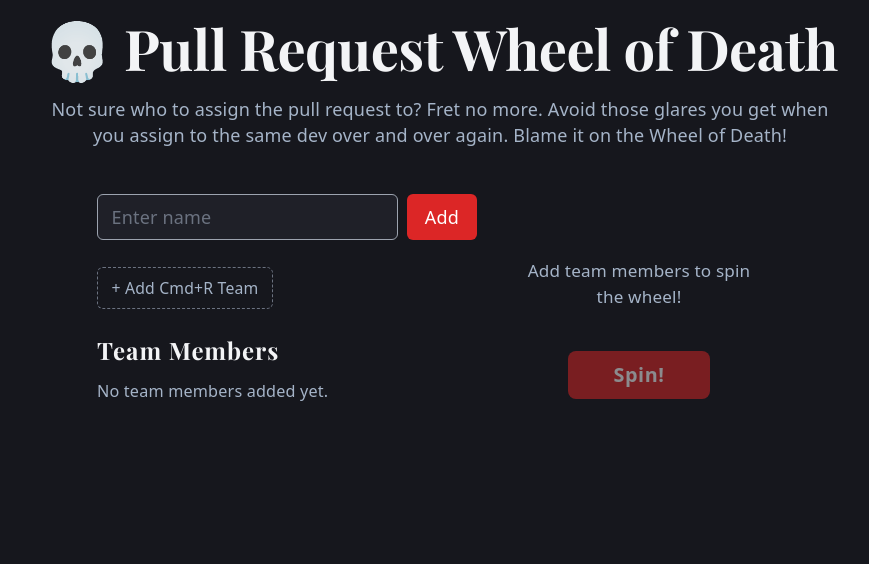
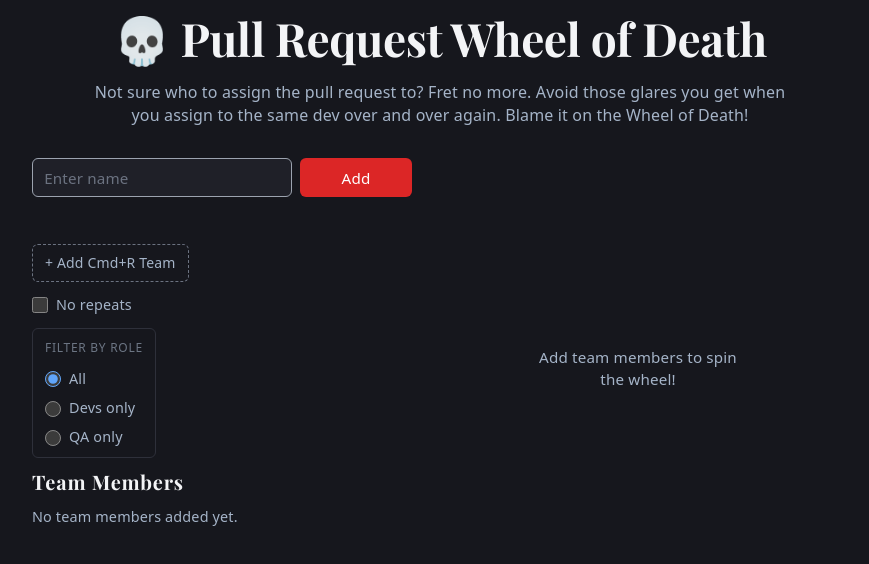
Before and after one commit to Ly900/pull-request-wheel, a React (Vite) app: page / in a window 1280 px wide. Shown: the top 564 px of the page, without its empty margins (200-1069 px from the left). Built offline with nearby package versions, Linux system fonts and the light colour scheme.

Commit message:
UI polish: font sizing, spacing, filters, no-repeat checkbox, layout fixes

```diff
--- a/src/App.css
+++ b/src/App.css
@@ -8,7 +8,7 @@ p {
   display: grid;
   grid-template-columns: 1fr;
   gap: 0.5rem;
-  margin-top: 1rem;
+  margin-top: 0.5rem;
   min-width: 0;
 }
 
@@ -25,7 +25,7 @@ p {
 .sidebar {
   display: flex;
   flex-direction: column;
-  gap: 1.5rem;
+  gap: 0.75rem;
   margin-top: 1.5rem;
   min-width: 0;
   overflow: hidden;
@@ -40,8 +40,8 @@ p {
 }
 
 .add-dev__input {
-  padding: 0.5rem 0.75rem;
-  font-size: 1rem;
+  padding: 0.45rem 0.7rem;
+  font-size: 0.95rem;
   border: 1px solid #9ca3af;
   border-radius: 6px;
   background: #1f2028;
@@ -61,14 +61,15 @@ p {
 }
 
 .add-dev__btn {
-  padding: 0.5rem 1rem;
-  font-size: 1rem;
+  padding: 0.45rem 0.9rem;
+  font-size: 0.95rem;
   border-radius: 6px;
   border: none;
   background: #dc2626;
   color: #fff;
   cursor: pointer;
   white-space: nowrap;
+  min-width: 7rem;
   transition: box-shadow 0.2s;
 }
 
@@ -78,7 +79,7 @@ p {
 
 .add-dev__error {
   color: #f87171;
-  font-size: 0.875rem;
+  font-size: 0.8rem;
   text-align: left;
   max-width: none;
   margin: 0;
@@ -100,6 +101,52 @@ p {
 .add-dev__preset-btn:hover {
   border-color: var(--accent);
   color: var(--accent);
+}
+
+/* ── Wheel filters (no repeats, devs only, QA only) ── */
+.wheel-filters {
+  display: flex;
+  flex-direction: column;
+  gap: 0.75rem;
+}
+
+.wheel-filters__group {
+  display: inline-flex;
+  flex-direction: column;
+  gap: 0.4rem;
+  padding: 0.5rem 0.75rem;
+  border: 1px solid var(--border);
+  border-radius: 6px;
+  width: fit-content;
+}
+
+.wheel-filters__group-label {
+  font-size: 0.75rem;
+  color: var(--text);
+  opacity: 0.6;
+  text-transform: uppercase;
+  letter-spacing: 0.06em;
+  margin-bottom: 0.1rem;
+  text-align: left;
+}
+
+/* ── No repeats toggle ── */
+.no-repeats-toggle {
+  display: flex;
+  align-items: center;
+  gap: 0.5rem;
+  font-size: 0.9rem;
+  color: var(--text);
+  cursor: pointer;
+  user-select: none;
+}
+
+.no-repeats-toggle input[type='checkbox'],
+.no-repeats-toggle input[type='radio'] {
+  width: 1rem;
+  height: 1rem;
+  accent-color: var(--accent);
+  cursor: pointer;
 }
 
 /* ── Team Members section ── */
@@ -149,6 +196,8 @@ p {
   flex-wrap: wrap;
   gap: 0.4rem;
   text-align: left;
+  min-height: 4.5rem; /* reserve space for ~2 rows of pills */
+  align-content: flex-start;
 }
 
 .dev-list__item {
@@ -187,12 +236,14 @@ p {
 .pr-history {
   text-align: left;
   margin-top: 1.5rem;
+  min-height: 12rem;
 }
 
 @media (min-width: 780px) {
   .pr-history {
     grid-column: 1; /* sidebar column */
     grid-row: 2;
+    min-height: 12rem;
   }
 }
 
@@ -244,6 +295,8 @@ p {
   .wheel-area {
     grid-column: 2;
     grid-row: 1 / 3;
+    align-items: flex-start;
+    padding-top: 1.5rem;
   }
 }
 
@@ -262,14 +315,15 @@ p {
 }
 
 .wheel__spin-btn {
-  padding: 0.6rem 2.5rem;
-  font-size: 1.1rem;
+  padding: 0.5rem 2rem;
+  font-size: 0.95rem;
   font-weight: 600;
   border-radius: 8px;
   border: none;
   background: #dc2626;
   color: #fff;
   cursor: pointer;
+  min-width: 7rem;
   transition: box-shadow 0.2s, opacity 0.2s;
   letter-spacing: 0.03em;
 }
@@ -284,7 +338,7 @@ p {
 }
 
 .wheel__result {
-  font-size: 1.2rem;
+  font-size: 1rem;
   color: var(--text-h);
   margin: 0;
   text-align: center;
--- a/src/App.tsx
+++ b/src/App.tsx
@@ -1,4 +1,4 @@
-import { useState } from 'react';
+import { useState, useRef } from 'react';
 import './App.css';
 import Wheel from './Wheel';
 
@@ -7,18 +7,29 @@ function App() {
   const [inputValue, setInputValue] = useState('');
   const [error, setError] = useState('');
   const [history, setHistory] = useState<string[]>([]);
+  const [noRepeats, setNoRepeats] = useState(false);
+  const [devsOnly, setDevsOnly] = useState(false);
+  const [qaOnly, setQaOnly] = useState(false);
+  const [wheelKey, setWheelKey] = useState(0);
+
+  const QA_MEMBERS = ['Regina', 'Sage'];
+  const errorTimerRef = useRef<ReturnType<typeof setTimeout> | null>(null);
+
+  const showError = (msg: string) => {
+    if (errorTimerRef.current) clearTimeout(errorTimerRef.current);
+    setError(msg);
+    errorTimerRef.current = setTimeout(() => setError(''), 3000);
+  };
 
   const addName = () => {
     const trimmed = inputValue.trim();
     if (!trimmed) {
-      setError('Please enter a name.');
-      setTimeout(() => setError(''), 3000);
+      showError('Please enter a name.');
       return;
     }
 
     if (names.some((n) => n.toLowerCase() === trimmed.toLowerCase())) {
-      setError(`"${trimmed}" is already on the team.`);
-      setTimeout(() => setError(''), 3000);
+      showError(`"${trimmed}" is already on the team.`);
       return;
     }
 
@@ -38,8 +49,7 @@ function App() {
       names.some((n) => n.toLowerCase() === name.toLowerCase())
     );
     if (allPresent) {
-      setError('Cmd+R team is already added.');
-      setTimeout(() => setError(''), 3000);
+      showError('Cmd+R team is already added.');
       return;
     }
     const merged = [...names];
@@ -54,6 +64,12 @@ function App() {
   const handleKeyDown = (e: React.KeyboardEvent<HTMLInputElement>) => {
     if (e.key === 'Enter') addName();
   };
+
+  const displayedNames = devsOnly
+    ? names.filter((n) => !QA_MEMBERS.includes(n))
+    : qaOnly
+    ? names.filter((n) => QA_MEMBERS.includes(n))
+    : names;
 
   return (
     <>
@@ -74,11 +90,54 @@ function App() {
             <button type="button" className="add-dev__btn" onClick={addName}>Add</button>
           </div>
 
-          {error && <p className="add-dev__error">{error}</p>}
+          <p className="add-dev__error" aria-live="polite">
+            {error || <>&nbsp;</>}
+          </p>
 
           <button type="button" className="add-dev__preset-btn" onClick={addCmdRTeam}>
             + Add Cmd+R Team
           </button>
+
+          <div className="wheel-filters">
+            <label className="no-repeats-toggle">
+              <input
+                type="checkbox"
+                checked={noRepeats}
+                onChange={(e) => setNoRepeats(e.target.checked)}
+              />
+              No repeats
+            </label>
+            <div className="wheel-filters__group">
+              <span className="wheel-filters__group-label">Filter by role</span>
+              <label className="no-repeats-toggle">
+                <input
+                  type="radio"
+                  name="role-filter"
+                  checked={!devsOnly && !qaOnly}
+                  onChange={() => { setDevsOnly(false); setQaOnly(false); }}
+                />
+                All
+              </label>
+              <label className="no-repeats-toggle">
+                <input
+                  type="radio"
+                  name="role-filter"
+                  checked={devsOnly}
+                  onChange={() => { setDevsOnly(true); setQaOnly(false); }}
+                />
+                Devs only
+              </label>
+              <label className="no-repeats-toggle">
+                <input
+                  type="radio"
+                  name="role-filter"
+                  checked={qaOnly}
+                  onChange={() => { setQaOnly(true); setDevsOnly(false); }}
+                />
+                QA only
+              </label>
+            </div>
+          </div>
 
           <div className="team-members">
             <div className="team-members__header">
@@ -87,16 +146,20 @@ function App() {
                 <button
                   type="button"
                   className="team-members__clear-btn"
-                  onClick={() => setNames([])}
+                  onClick={() => { setNames([]); setHistory([]); setNoRepeats(false); setDevsOnly(false); setQaOnly(false); setWheelKey((k) => k + 1); }}
                 >
                   Start Over
                 </button>
               )}
             </div>
-            {names.length > 0 ? (
+            {names.length === 0 ? (
+              <p className="team-members__empty">No team members added yet.</p>
+            ) : (
               <ul className="dev-list">
-                {names.map((name, index) => (
-                  <li key={index} className="dev-list__item">
+                {displayedNames.map((name) => {
+                  const index = names.indexOf(name);
+                  return (
+                    <li key={name} className="dev-list__item">
                       <span>{name}</span>
                       <button
                         type="button"
@@ -107,21 +170,29 @@ function App() {
                         ×
                       </button>
                     </li>
-                ))}
+                  );
+                })}
               </ul>
-            ) : (
-              <p className="team-members__empty">No team members added yet.</p>
             )}
           </div>
 
         </aside>
 
         <main className="wheel-area">
-          <Wheel names={names} onWinner={(name) => setHistory((h) => [name, ...h])} />
+          <Wheel
+            key={wheelKey}
+            names={(() => {
+              let filtered = names;
+              if (devsOnly) filtered = filtered.filter((n) => !QA_MEMBERS.includes(n));
+              if (qaOnly) filtered = filtered.filter((n) => QA_MEMBERS.includes(n));
+              if (noRepeats) filtered = filtered.filter((n) => !history.includes(n));
+              return filtered;
+            })()}
+            onWinner={(name) => setHistory((h) => [name, ...h])}
+          />
         </main>
 
-        {history.length > 0 && (
-          <div className="pr-history">
+        <div className="pr-history" style={{ visibility: history.length > 0 ? 'visible' : 'hidden' }}>
           <div className="pr-history__header">
             <h2>PR Assignees</h2>
             <button
@@ -141,7 +212,6 @@ function App() {
             ))}
           </ol>
         </div>
-        )}
       </div>
     </>
   );
--- a/src/Wheel.tsx
+++ b/src/Wheel.tsx
@@ -15,12 +15,15 @@ export default function Wheel({ names, onWinner }: WheelProps) {
   const [spinning, setSpinning] = useState(false);
   const [winner, setWinner] = useState<string | null>(null);
   const [canvasSize, setCanvasSize] = useState(500);
+  const [isDesktop, setIsDesktop] = useState(false);
   const rotationRef = useRef(0);
   const animFrameRef = useRef<number>(0);
 
   // Responsively size the canvas to fit the viewport height
   useEffect(() => {
     const updateSize = () => {
+      const desktop = window.innerWidth >= 780;
+      setIsDesktop(desktop);
       // On mobile, constrain to viewport width minus padding
       const maxByWidth = window.innerWidth - 48;
       // Reserve ~380px for header, paragraph, input, buttons, padding
@@ -158,7 +161,10 @@ export default function Wheel({ names, onWinner }: WheelProps) {
   return (
     <div className="wheel">
       {names.length === 0 ? (
-        <div className="wheel__placeholder">
+        <div
+          className="wheel__placeholder"
+          style={isDesktop ? { width: canvasSize, height: canvasSize } : undefined}
+        >
           <p className="wheel__empty">Add team members to spin the wheel!</p>
         </div>
       ) : (
@@ -169,17 +175,21 @@ export default function Wheel({ names, onWinner }: WheelProps) {
           className="wheel__canvas"
         />
       )}
+      {names.length > 0 && (
+        <>
           <button
             type="button"
             className="wheel__spin-btn"
             onClick={spin}
-        disabled={spinning || names.length === 0}
+            disabled={spinning}
           >
             {spinning ? 'Spinning…' : 'Spin!'}
           </button>
           <p className="wheel__result" aria-live="polite">
             {winner && !spinning ? <>💀 <strong>{winner}</strong> gets the PR!</> : <>&nbsp;</>}
           </p>
+        </>
+      )}
     </div>
   );
 }
--- a/src/index.css
+++ b/src/index.css
@@ -17,8 +17,8 @@
   --heading: 'Playfair Display', Georgia, serif;
   --mono: ui-monospace, Consolas, monospace;
 
-  font: 18px/145% var(--sans);
-  letter-spacing: 0.18px;
+  font: 16px/142% var(--sans);
+  letter-spacing: 0.16px;
   color-scheme: dark;
   color: var(--text);
   background: var(--bg);
@@ -28,7 +28,7 @@
   -moz-osx-font-smoothing: grayscale;
 
   @media (max-width: 1024px) {
-    font-size: 16px;
+    font-size: 14px;
   }
 }
 
@@ -81,22 +81,22 @@ h2 {
 }
 
 h1 {
-  font-size: 56px;
+  font-size: 46px;
   line-height: 1.15;
   letter-spacing: -0.01em;
-  margin: 16px 0;
+  margin: 12px 0 16px;
   @media (max-width: 1024px) {
-    font-size: 36px;
-    margin: 12px 0;
+    font-size: 32px;
+    margin: 10px 0 12px;
   }
 }
 h2 {
-  font-size: 24px;
+  font-size: 20px;
   line-height: 118%;
   letter-spacing: 0.04em;
-  margin: 0 0 8px;
+  margin: 0 0 6px;
   @media (max-width: 1024px) {
-    font-size: 20px;
+    font-size: 17px;
   }
 }
 p {
```
Lines whose indentation alone changed are shown as unchanged.
